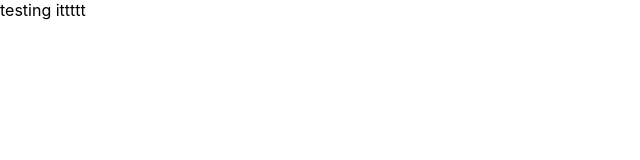
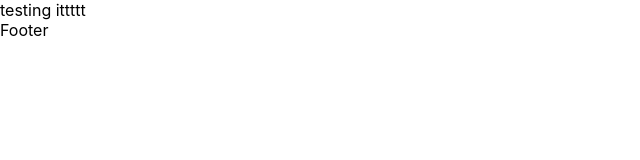
Before and after one commit to moreza66/MERN-Challenge--Book-Search-Engine, a React (Create React App) app in the folder client/: page / in a window 1280 px wide. Shown: the top 160 px of the page, without its empty margins (0-640 px from the left). Built offline with nearby package versions, Linux system fonts and the light colour scheme.

Commit message:
adding a footer

```diff
--- a/client/src/App.js
+++ b/client/src/App.js
@@ -1,10 +1,20 @@
+import Footer from "./pages/Footer";
 import Header from "./pages/Header";
 
 function App() {
   return (
+   <div>
     <Header/>
+    <Footer/>
+   </div>
+
+
+
   )
+
+
 
 }
 
+
 export default App;
--- a/client/src/pages/Footer.jsx
+++ b/client/src/pages/Footer.jsx
@@ -0,0 +1,9 @@
+export default function Footer() {
+    return (
+        <div className="w-full bg-gray-100 mt-8">
+            <div className="container text-center py-4">
+                Footer
+            </div>
+        </div>
+    )
+}
```
